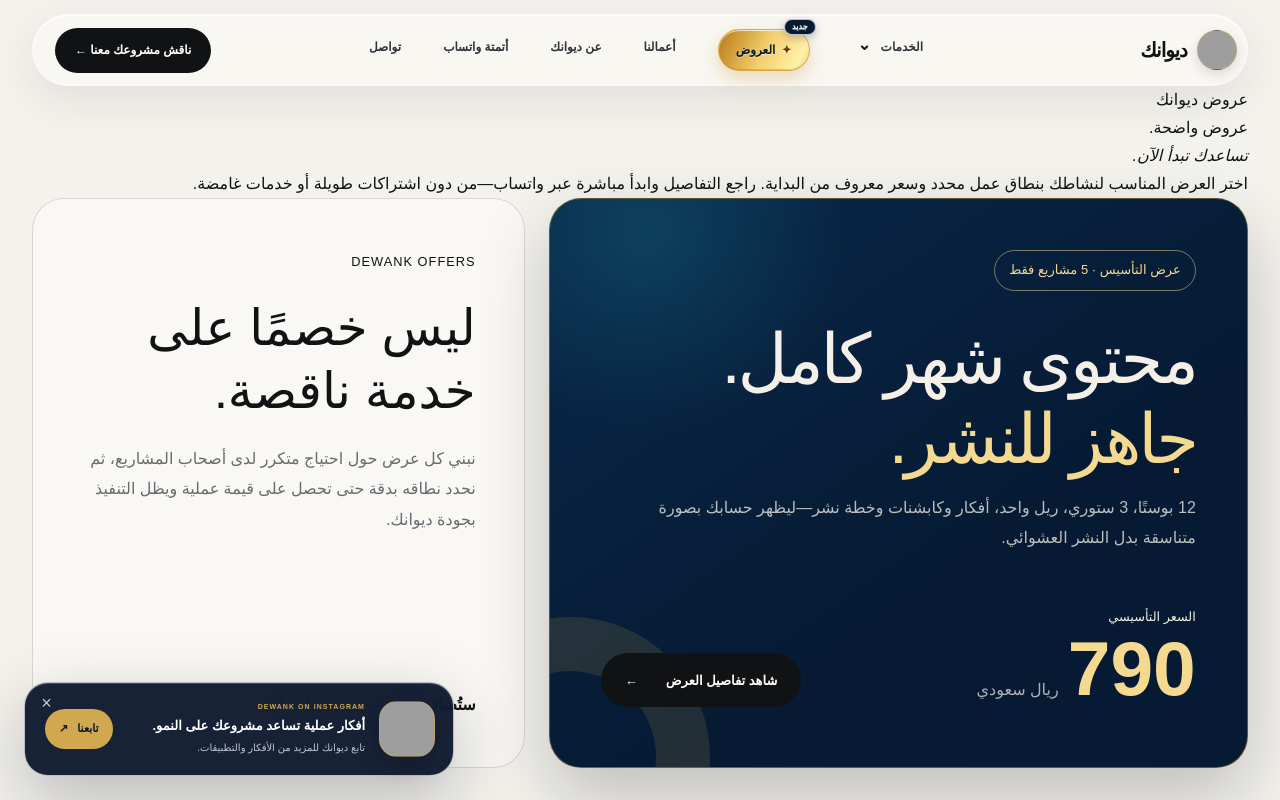
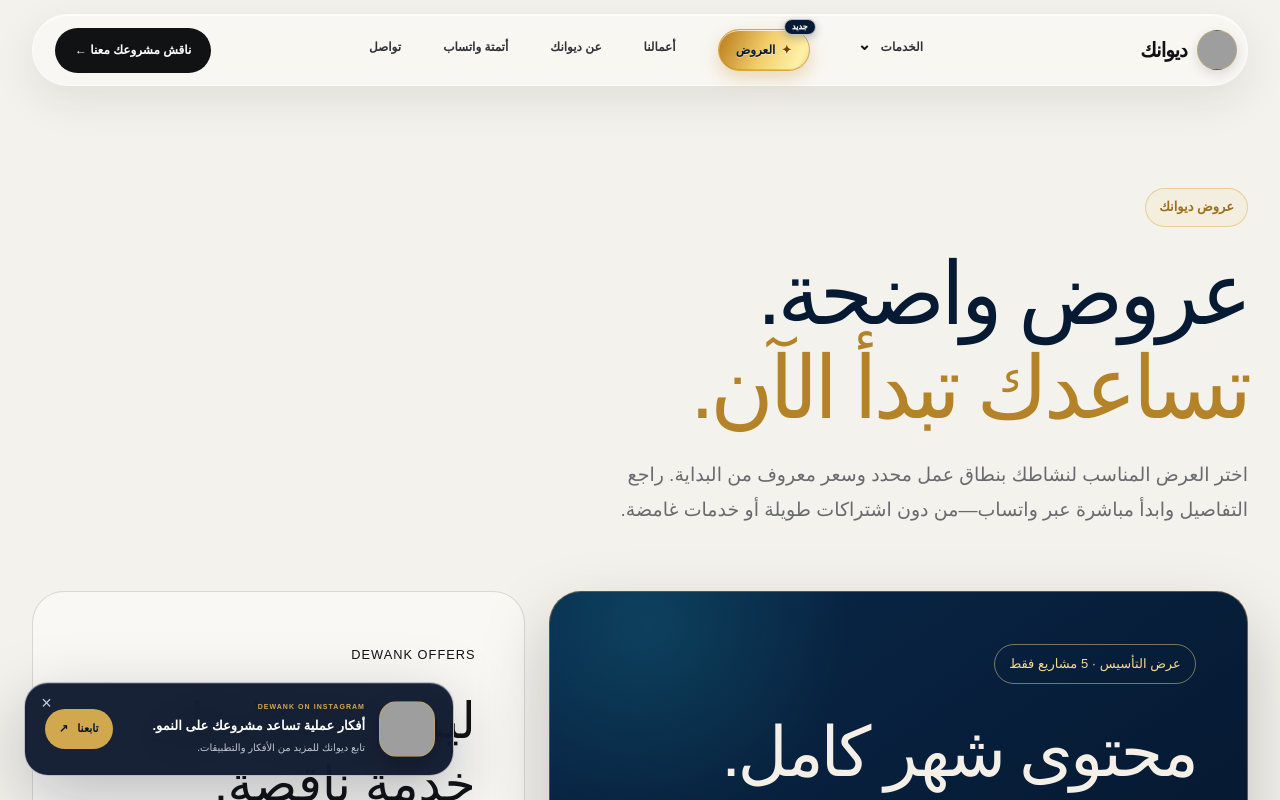
Before and after one commit to mohammedrashad2011-ui/Dewank-2026-website, a Next.js app: page /offers in a window 1280 px wide. Shown: the top 800 px of the page. Built offline with nearby package versions, Linux system fonts and the light colour scheme; grey boxes are pictures that could not be loaded; a web font is replaced by a local one.

Commit message:
Tighten offers page spacing and typography

```diff
--- a/app/offers/offers-page.css
+++ b/app/offers/offers-page.css
@@ -5,11 +5,45 @@
   --offer-ivory: #f5f0e7;
 }
 
-.offers-intro {
-  padding: 0 0 clamp(42px, 6vw, 84px);
+.offers-hero {
+  padding-top: clamp(64px, 8vw, 110px);
+  padding-bottom: clamp(36px, 5vw, 64px);
+}
+
+.offers-hero-eyebrow {
+  display: inline-flex;
+  align-items: center;
+  width: fit-content;
+  margin-bottom: 20px;
+  padding: 7px 13px;
+  border: 1px solid rgba(213, 168, 67, .45);
+  border-radius: 999px;
+  color: #9b711e;
+  background: rgba(244, 217, 145, .14);
+  font-size: 13px;
+  font-weight: 700;
+}
+
+.offers-hero h1 {
+  max-width: 900px;
+  margin: 0;
+  color: var(--offer-navy);
+  font-size: clamp(44px, 6.8vw, 92px);
+  line-height: 1.08;
+  letter-spacing: -.05em;
+}
+
+.offers-hero h1 em {
+  color: #b48327;
+  font-style: normal;
+}
+
+.offers-hero p {
+  max-width: 690px;
+  margin-top: 22px;
   color: var(--muted);
-  max-width: 760px;
-  line-height: 1.9;
+  font-size: clamp(16px, 1.5vw, 19px);
+  line-height: 1.85;
 }
 
 .offers-grid {
```
